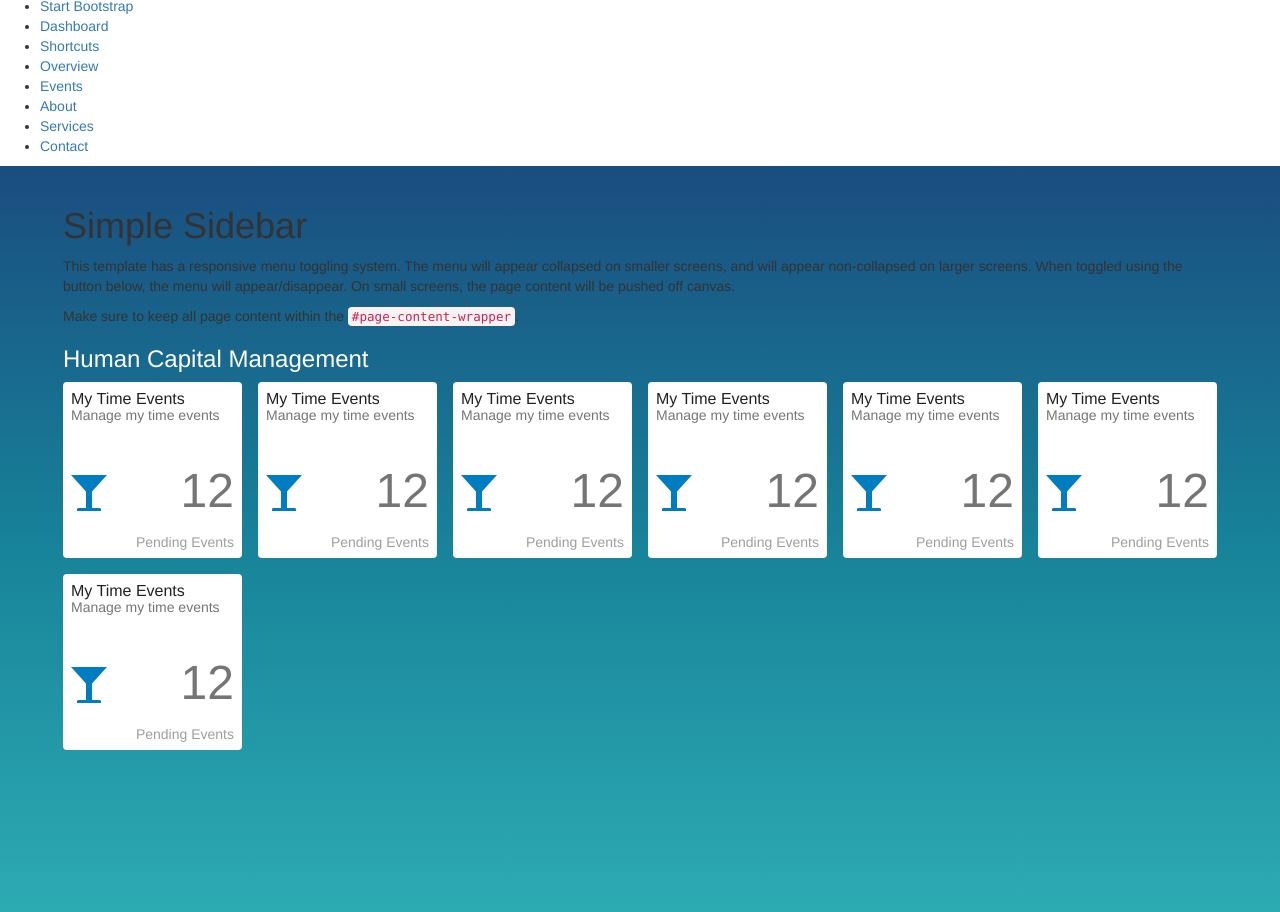
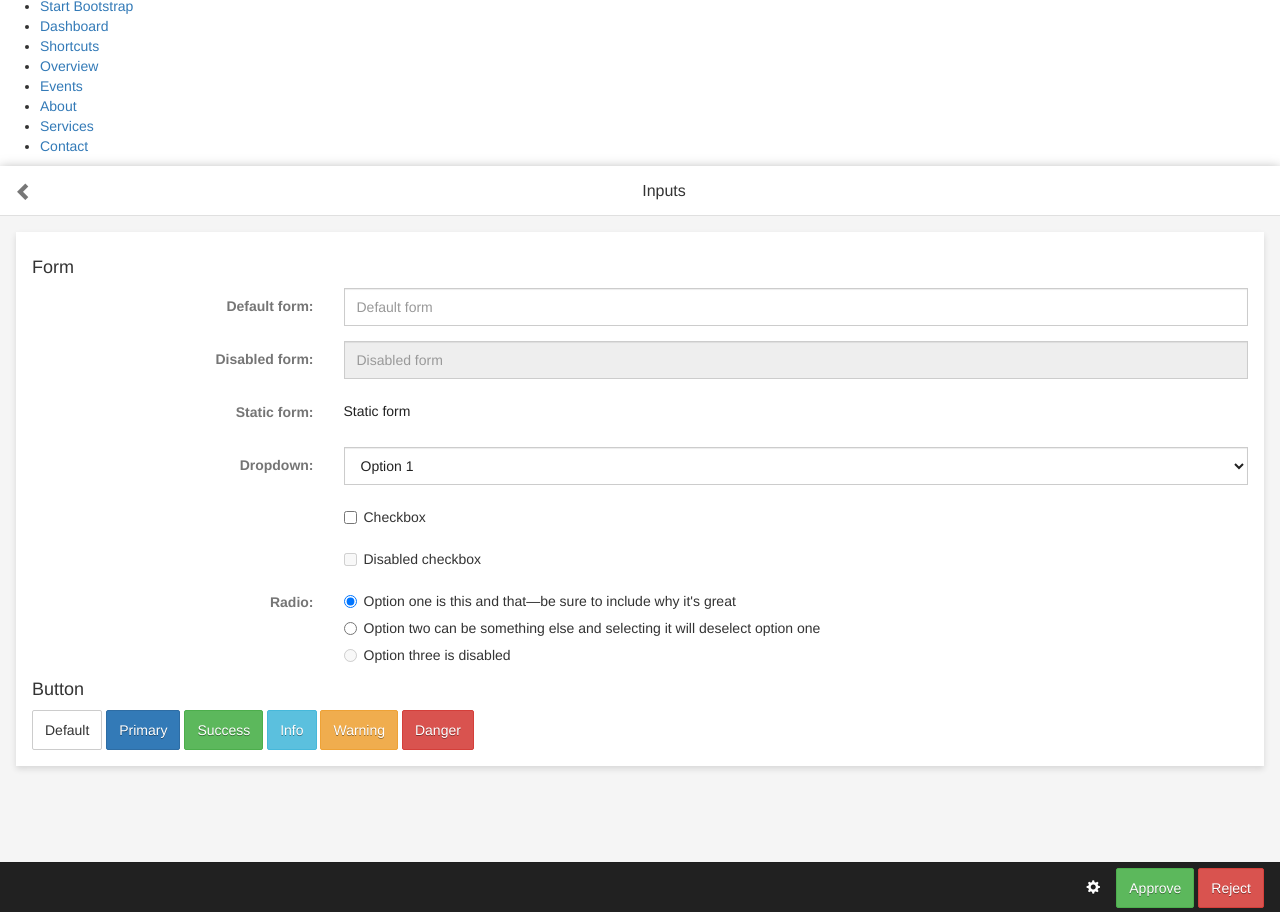
Before and after one commit to yacobwijaya/sp-fiori, a website: page index.html in a window 1280 px wide. Shown: the part 58-970 px from the top of the page. Drawn offline with nearby package versions, Linux system fonts and the light colour scheme.

Commit message:
Form, shell View

```diff
--- /dev/null
+++ b/css/sp-fiori-paper.css
@@ -0,0 +1,14 @@
+:root {
+    --paper-padding: 16px;
+}
+
+.paper {
+    background: white;
+    padding: var(--paper-padding);
+}
+
+.paper--shadow {
+    -webkit-box-shadow: 0 3px 6px rgba(0, 0, 0, .12);
+    -moz-box-shadow: 0 3px 6px rgba(0, 0, 0, .12);
+    box-shadow: 0 3px 6px rgba(0, 0, 0, .12);
+}
--- /dev/null
+++ b/css/sp-fiori-shell.css
@@ -0,0 +1,92 @@
+:root {
+    --shell-header-height: 50px;
+    --shell-footer-height: 50px;
+}
+
+.shell-container {
+    position: relative;
+    display: block;
+    height: calc(100vh - 54px);
+    max-width: 1280px;
+    background-color: white;
+    margin: auto;
+    -webkit-box-shadow: 0 3px 12px rgba(0, 0, 0, .38);
+    -moz-box-shadow: 0 3px 12px rgba(0, 0, 0, .38);
+    box-shadow: 0 3px 12px rgba(0, 0, 0, .38);
+}
+
+@media screen and (max-width: 1280px) {
+    .shell-container {
+        width: 100%;
+    }
+}
+
+.shell__header {
+    position: absolute;
+    top: 0;
+    width: 100%;
+    height: var(--shell-header-height);
+    box-sizing: border-box;
+    border-bottom: solid 1px var(--divider);
+}
+
+.shell__header > * {
+    margin: auto 0;
+}
+
+.shell__nav {
+    float: left;
+    height: 50px;
+    padding: 15px 15px;
+    font-size: 18px;
+    line-height: 20px;
+    color: #777;
+}
+
+.shell__title {
+    font-size: 16px;
+    font-weight: 500;
+    text-align: center;
+    line-height: var(--shell-header-height);
+}
+
+.shell__body {
+    position: absolute;
+    top: var(--shell-header-height);
+    bottom: var(--shell-footer-height);
+    overflow: auto;
+    padding: 16px;
+    width: 100%;
+    background: var(--bg-default);
+}
+
+.shell__footer {
+    position: absolute;
+    bottom: 0;
+    width: 100%;
+    height: var(--shell-footer-height);
+    background: var(--bg-dark);
+    box-sizing: border-box;
+    border-top: solid 1px var(--divider);
+    vertical-align: middle;
+    padding: 5px 16px ;
+}
+
+/* Default button style on Shell Footer */
+.shell__footer .btn-default {
+    color: white;
+    text-shadow: 0 1px 0 rgba(0,0,0,0.38);
+    background-color: transparent;
+    border: none;
+}
+
+.shell__footer .btn-default:hover {
+    background-color: rgba(255,255,255,.12);
+}
+
+.shell__footer .btn-default:active,
+.shell__footer .btn-default:focus {
+    color: white;
+    text-shadow: 0 1px 0 rgba(0,0,0,0.38);
+    background-color: rgba(255,255,255,.38);
+}
--- a/css/sp-fiori.css
+++ b/css/sp-fiori.css
@@ -1,4 +1,6 @@
 @import url(sp-fiori-box.css);
+@import url(sp-fiori-shell.css);
+@import url(sp-fiori-paper.css);
 
 :root {
     --grid-gutter-width: 16px;
@@ -7,6 +9,8 @@
     --text-disabled: rgba(0,0,0,.38);
     --divider: rgba(0,0,0,.12);
     --icon-color: #007cc0;
+    --bg-default: #F5F5F5;
+    --bg-dark: #212121;
 }
 
 /* Body */
@@ -64,6 +68,10 @@ body {
     }
 }
 
+.no-padding {
+    padding: 0 !important;
+}
+
 /* Page: Dashboard */
 .page--dashboard h3.title {
     color: white;
@@ -76,3 +84,37 @@ body {
 .page--dashboard .row > * {
     padding: calc(var(--grid-gutter-width) / 2);
 }
+
+/* Form */
+/* Form: Horizontal */
+.form-group .control-label,
+.form-group .form-control,
+.form-group .form-control-static {
+    min-height: 38px;
+    vertical-align: baseline;
+}
+
+.form-group .control-label {
+    padding-top: 8px;
+    color: var(--text-secondary);
+}
+
+.form-group .form-control,
+.form-group .form-control-static {
+    border-radius: 0;
+    color: var(--text-primary);
+}
+
+/* Button */
+.btn {
+    height: 40px;
+    border-radius: 0.2rem;
+}
+
+.btn-primary,
+.btn-success,
+.btn-info,
+.btn-warning,
+.btn-danger {
+    text-shadow: 0 1px 0 rgba(0,0,0,0.38);
+}
--- a/index.html
+++ b/index.html
@@ -49,7 +49,7 @@
         </div>
 
         <!-- Page Content -->
-        <div id="page-content-wrapper">
+        <div id="page-content-wrapper" class="no-padding">
             <nav class="navbar navbar-default navbar-fixed-top">
                 <div class="container-fluid">
                     <div class="navbar-header">
@@ -84,79 +84,104 @@
                 </div>
             </nav>
             <section class="page--dashboard">
-                <div class="container-fluid">
-                    <h1>Simple Sidebar</h1>
-                    <p>This template has a responsive menu toggling system. The menu will appear collapsed on smaller screens, and will appear non-collapsed on larger screens. When toggled using the button below, the menu will appear/disappear. On small screens, the page content will be pushed off canvas.</p>
-                    <p>Make sure to keep all page content within the <code>#page-content-wrapper</code>.</p>
-                    <h3 class="title">Human Capital Management</h3>
-                    <div class="row">
-                        <div class="col-md-2 col-sm-4 col-xs-6">
-                            <div class="box">
-                                <h3 class="box__header">My Time Events</h3>
-                                <h4 class="box__subheader">Manage my time events</h4>
-                                <h2 class="box__icon"><span class="glyphicon glyphicon-glass"></span></h2>
-                                <h2 class="box__number">12</h2>
-                                <h4 class="box__footer">Pending Events</h4>
+                <!--Shell Container-->
+                <div class="shell-container">
+                    <div class="shell__header">
+                        <a class="shell__nav">
+                            <span class="glyphicon glyphicon-chevron-left"></span>
+                        </a>
+                        <h1 class="shell__title">Inputs</h1>
+                    </div>
+                    <div class="shell__body">
+                        <div class="paper paper--shadow">
+                            <h4>Form</h4>
+                            <form class="form-horizontal">
+                                <div class="form-group">
+                                    <label class="col-sm-3 control-label">Default form:</label>
+                                    <div class="col-sm-9">
+                                        <input type="text" class="form-control" placeholder="Default form">
                                     </div>
                                 </div>
-                        <div class="col-md-2 col-sm-4 col-xs-6">
-                            <div class="box">
-                                <h3 class="box__header">My Time Events</h3>
-                                <h4 class="box__subheader">Manage my time events</h4>
-                                <h2 class="box__icon"><span class="glyphicon glyphicon-glass"></span></h2>
-                                <h2 class="box__number">12</h2>
-                                <h4 class="box__footer">Pending Events</h4>
+                                <div class="form-group">
+                                    <label class="col-sm-3 control-label">Disabled form:</label>
+                                    <div class="col-sm-9">
+                                        <input type="text" class="form-control" placeholder="Disabled form" disabled>
                                     </div>
                                 </div>
-                        <div class="col-md-2 col-sm-4 col-xs-6">
-                            <div class="box">
-                                <h3 class="box__header">My Time Events</h3>
-                                <h4 class="box__subheader">Manage my time events</h4>
-                                <h2 class="box__icon"><span class="glyphicon glyphicon-glass"></span></h2>
-                                <h2 class="box__number">12</h2>
-                                <h4 class="box__footer">Pending Events</h4>
+                                <div class="form-group">
+                                    <label class="col-sm-3 control-label">Static form:</label>
+                                    <div class="col-sm-9">
+                                        <p type="text" class="form-control-static">Static form</p>
                                     </div>
                                 </div>
-                        <div class="col-md-2 col-sm-4 col-xs-6">
-                            <div class="box">
-                                <h3 class="box__header">My Time Events</h3>
-                                <h4 class="box__subheader">Manage my time events</h4>
-                                <h2 class="box__icon"><span class="glyphicon glyphicon-glass"></span></h2>
-                                <h2 class="box__number">12</h2>
-                                <h4 class="box__footer">Pending Events</h4>
+                                <div class="form-group">
+                                    <label class="col-sm-3 control-label">Dropdown:</label>
+                                    <div class="col-sm-9">
+                                        <select class="form-control">
+                                            <option>Option 1</option>
+                                            <option>Option 2</option>
+                                        </select>
                                     </div>
                                 </div>
-                        <div class="col-md-2 col-sm-4 col-xs-6">
-                            <div class="box">
-                                <h3 class="box__header">My Time Events</h3>
-                                <h4 class="box__subheader">Manage my time events</h4>
-                                <h2 class="box__icon"><span class="glyphicon glyphicon-glass"></span></h2>
-                                <h2 class="box__number">12</h2>
-                                <h4 class="box__footer">Pending Events</h4>
-                            </div>
-                        </div>
-                        <div class="col-md-2 col-sm-4 col-xs-6">
-                            <div class="box">
-                                <h3 class="box__header">My Time Events</h3>
-                                <h4 class="box__subheader">Manage my time events</h4>
-                                <h2 class="box__icon"><span class="glyphicon glyphicon-glass"></span></h2>
-                                <h2 class="box__number">12</h2>
-                                <h4 class="box__footer">Pending Events</h4>
-                            </div>
-                        </div>
-                        <div class="col-md-2 col-sm-4 col-xs-6">
-                            <div class="box">
-                                <h3 class="box__header">My Time Events</h3>
-                                <h4 class="box__subheader">Manage my time events</h4>
-                                <h2 class="box__icon"><span class="glyphicon glyphicon-glass"></span></h2>
-                                <h2 class="box__number">12</h2>
-                                <h4 class="box__footer">Pending Events</h4>
+                                <div class="form-group">
+                                    <div class="col-sm-offset-3 col-sm-9">
+                                        <div class="checkbox">
+                                            <label>
+                                                <input type="checkbox"> Checkbox
+                                            </label>
                                         </div>
                                     </div>
                                 </div>
+                                <div class="form-group">
+                                    <div class="col-sm-offset-3 col-sm-9">
+                                        <div class="checkbox">
+                                            <label>
+                                                <input type="checkbox" disabled> Disabled checkbox
+                                            </label>
+                                        </div>
+                                    </div>
+                                </div>
+                                <div class="form-group">
+                                    <label class="col-sm-3 control-label">Radio:</label>
+                                    <div class="col-sm-9">
+                                        <div class="radio">
+                                            <label>
+                                                <input type="radio" name="optionsRadios" id="optionsRadios1" value="option1" checked>
+                                                Option one is this and that&mdash;be sure to include why it's great
+                                            </label>
+                                        </div>
+                                        <div class="radio">
+                                            <label>
+                                                <input type="radio" name="optionsRadios" id="optionsRadios2" value="option2">
+                                                Option two can be something else and selecting it will deselect option one
+                                            </label>
+                                        </div>
+                                        <div class="radio disabled">
+                                            <label>
+                                                <input type="radio" name="optionsRadios" id="optionsRadios3" value="option3" disabled>
+                                                Option three is disabled
+                                            </label>
+                                        </div>
+                                    </div>
+
+                                </div>
+                            </form>
+                            <h4>Button</h4>
+                            <button class="btn btn-default">Default</button>
+                            <button class="btn btn-primary">Primary</button>
+                            <button class="btn btn-success">Success</button>
+                            <button class="btn btn-info">Info</button>
+                            <button class="btn btn-warning">Warning</button>
+                            <button class="btn btn-danger">Danger</button>
+                        </div>
+                    </div>
+                    <div class="shell__footer text-right">
+                        <button class="btn btn-default"><span class="glyphicon glyphicon-cog"></span></button>
+                        <button class="btn btn-success">Approve</button>
+                        <button class="btn btn-danger">Reject</button>
+                    </div>
                 </div>
             </section>
-
         </div>
     </div>
     <!-- JS 2 -->
```
Also changed, not shown: example/dashboard.html (added, +173 -0 lines), example/hello-world.html (added, +107 -0 lines). Lines whose indentation alone changed are shown as unchanged.
